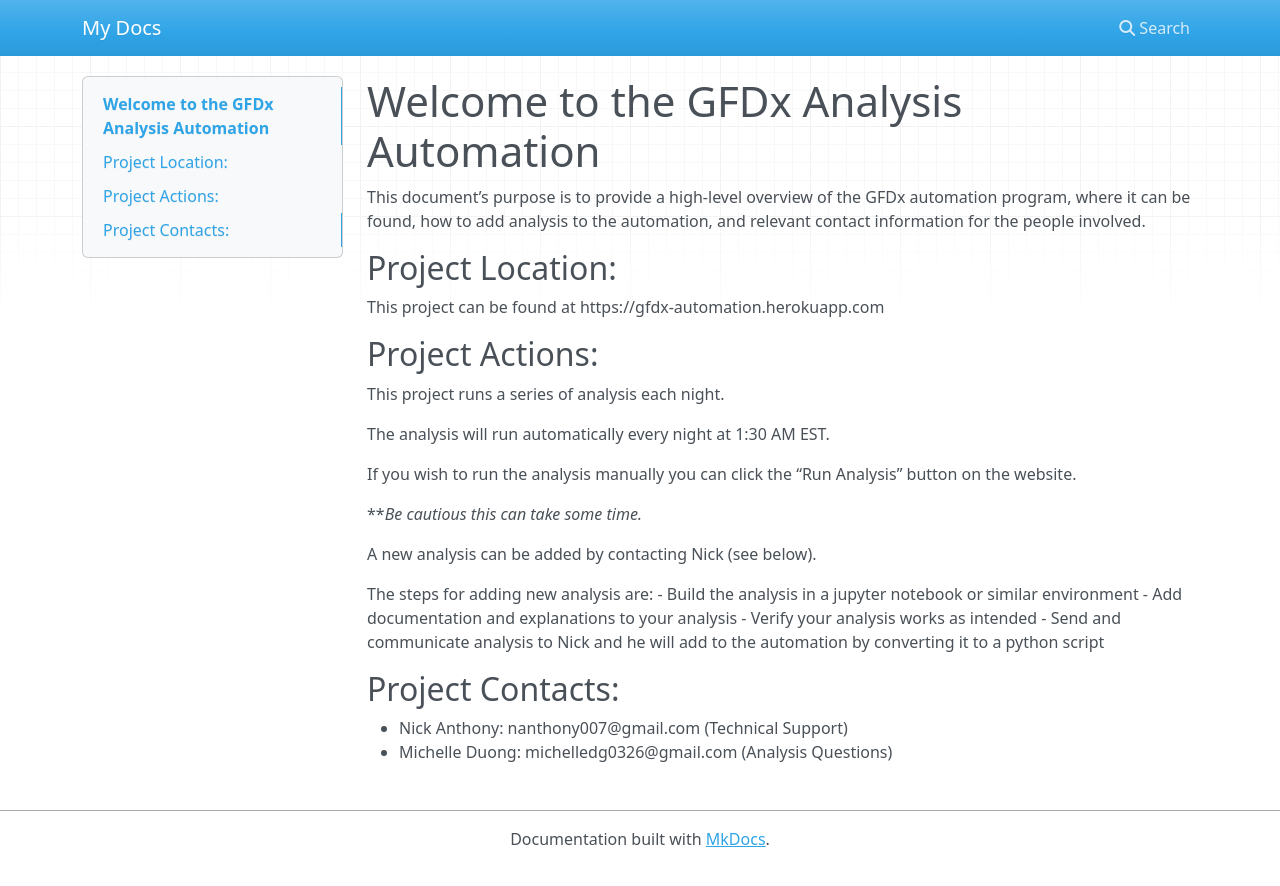
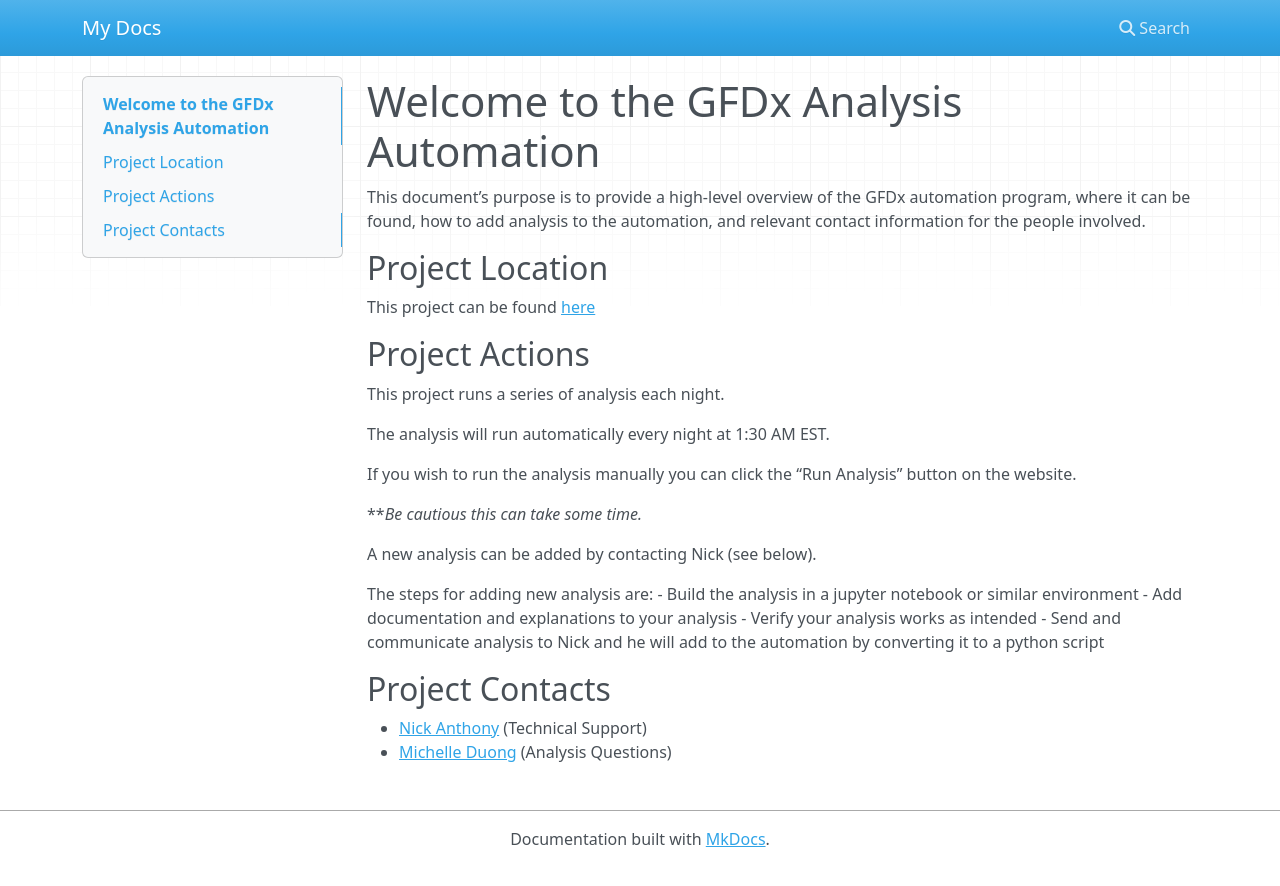
Before and after one commit to nanthony007/gfdx, an MkDocs documentation site: the page built from docs/index.md, in a window 1280 px wide. Shown: the top 886 px of the page. Built offline with MkDocs 1.6.1, drawn with Linux system fonts in a browser that asks for light colours; nearby versions of some CDN libraries.

```diff
--- a/docs/index.md
+++ b/docs/index.md
@@ -6,10 +6,10 @@ the GFDx automation program, where it can be found, how to add
 analysis to the automation, and relevant contact information
 for the people involved.
 
-## Project Location:
-This project can be found at https://gfdx-automation.herokuapp.com
+## Project Location
+This project can be found [here](https://gfdx-automation.herokuapp.com)
 
-## Project Actions:
+## Project Actions
 This project runs a series of analysis each night.
 
 The analysis will run automatically every night at 1:30 AM EST.
@@ -26,6 +26,6 @@ The steps for adding new analysis are:
 - Verify your analysis works as intended
 - Send and communicate analysis to Nick and he will add to the automation by converting it to a python script
 
-## Project Contacts:
-- Nick Anthony: nanthony007@gmail.com (Technical Support)
-- Michelle Duong: michelledg0326@gmail.com (Analysis Questions)
+## Project Contacts
+- [Nick Anthony](nanthony007@gmail.com) (Technical Support)
+- [Michelle Duong](michelledg0326@gmail.com) (Analysis Questions)
```
Also changed, not shown: README.md (+3 -2 lines).
